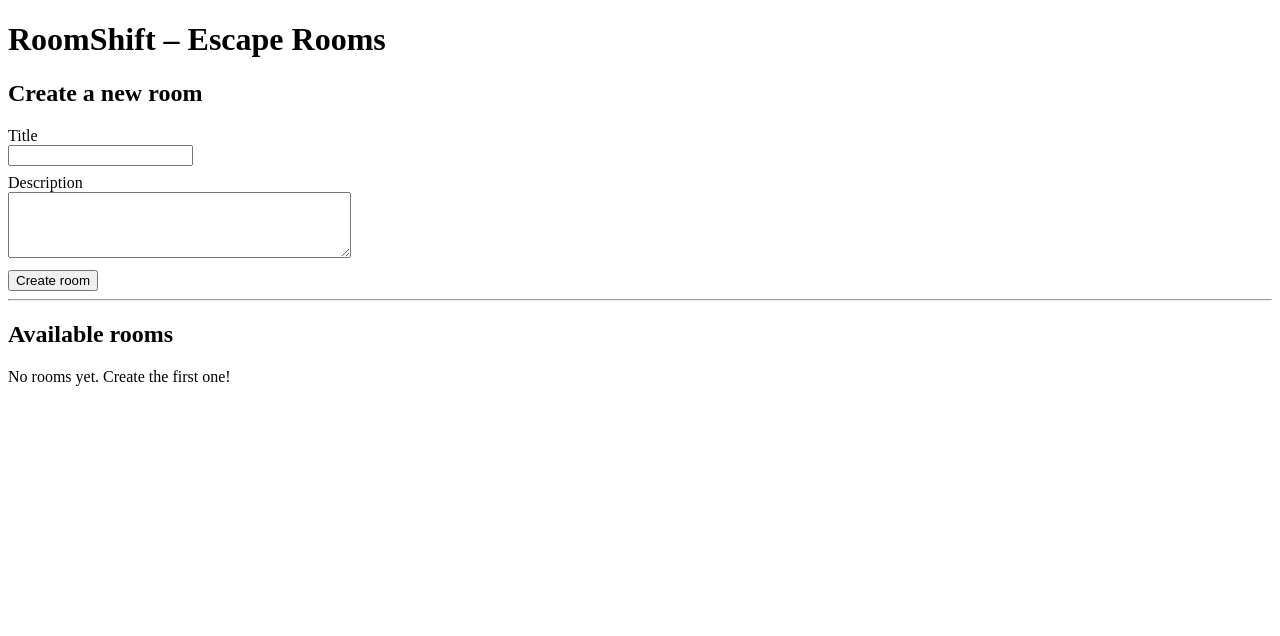
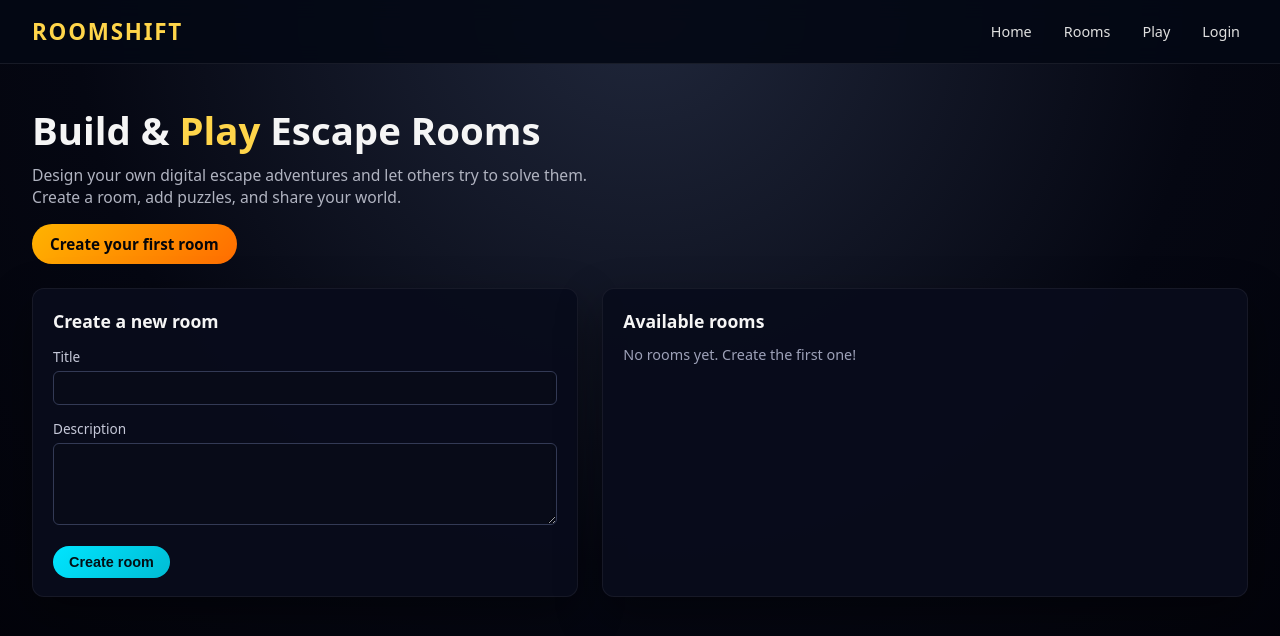
Before and after one commit to HaniehJ97/RoomShift, a PHP site: template app/src/Views/rooms.php in a window 1280 px wide. Shown: the top 636 px of the page. Run offline with PHP 8.4, Linux system fonts and the light colour scheme; the template is opened without the code that fills it, so the values that code supplies are empty.

Commit message:
adding the style.css file

```diff
--- a/app/src/Views/rooms.php
+++ b/app/src/Views/rooms.php
@@ -2,51 +2,82 @@
 <html lang="en">
 <head>
     <meta charset="UTF-8">
-    <title>RoomShift – Rooms</title>
+    <title>RoomShift – Escape Rooms</title>
+    <link rel="stylesheet" href="/assets/css/style.css">
 </head>
 <body>
-    <h1>RoomShift – Escape Rooms</h1>
 
-    <section>
-        <h2>Create a new room</h2>
+    <header class="topbar">
+        <div class="logo">RoomShift</div>
+        <nav class="nav-links">
+            <a href="/">Home</a>
+            <a href="/rooms">Rooms</a>
+            <a href="#">Play</a>
+            <a href="#">Login</a>
+        </nav>
+    </header>
+
+    <section class="hero">
+        <h1 class="hero-title">
+            Build &amp; <span class="hero-highlight">Play</span> Escape Rooms
+        </h1>
+        <p class="hero-subtitle">
+            Design your own digital escape adventures and let others try to solve them.
+            Create a room, add puzzles, and share your world.
+        </p>
+        <a href="#create-room" class="hero-cta">Create your first room</a>
+    </section>
+
+    <main class="main">
+        <div class="grid">
+
+            <!-- Left: Create room -->
+            <section class="card" id="create-room">
+                <h2 class="card-title">Create a new room</h2>
+
                 <form action="/rooms" method="post">
-            <div>
-                <label for="title">Title</label><br>
+                    <div class="form-group">
+                        <label for="title">Title</label>
                         <input type="text" id="title" name="title" required>
                     </div>
 
-            <div style="margin-top: 8px;">
-                <label for="description">Description</label><br>
-                <textarea id="description" name="description" rows="4" cols="40" required></textarea>
+                    <div class="form-group">
+                        <label for="description">Description</label>
+                        <textarea id="description" name="description" rows="4" required></textarea>
                     </div>
 
-            <div style="margin-top: 8px;">
                     <button type="submit">Create room</button>
-            </div>
                 </form>
             </section>
 
-    <hr>
-
-    <section>
-        <h2>Available rooms</h2>
+            <!-- Right: Rooms list -->
+            <section class="card">
+                <h2 class="card-title">Available rooms</h2>
 
                 <?php if (empty($rooms)): ?>
-            <p>No rooms yet. Create the first one!</p>
+                    <p class="rooms-empty">No rooms yet. Create the first one!</p>
                 <?php else: ?>
-            <ul>
+                    <ul class="rooms-list">
                         <?php foreach ($rooms as $room): ?>
-                    <li>
-                        <h3><?= htmlspecialchars($room['title'], ENT_QUOTES, 'UTF-8') ?></h3>
-                        <p><?= nl2br(htmlspecialchars($room['description'], ENT_QUOTES, 'UTF-8')) ?></p>
-                        <small>
+                            <li class="rooms-item">
+                                <div class="room-title">
+                                    <?= htmlspecialchars($room['title'], ENT_QUOTES, 'UTF-8') ?>
+                                </div>
+                                <p class="room-description">
+                                    <?= nl2br(htmlspecialchars($room['description'], ENT_QUOTES, 'UTF-8')) ?>
+                                </p>
+                                <div class="room-meta">
                                     Created at:
                                     <?= htmlspecialchars($room['created_at'], ENT_QUOTES, 'UTF-8') ?>
-                        </small>
+                                </div>
                             </li>
                         <?php endforeach; ?>
                     </ul>
                 <?php endif; ?>
             </section>
+
+        </div>
+    </main>
+
 </body>
 </html>
```
Also changed, not shown: app/public/assets/css/style.css (added). Lines whose indentation alone changed are shown as unchanged.
